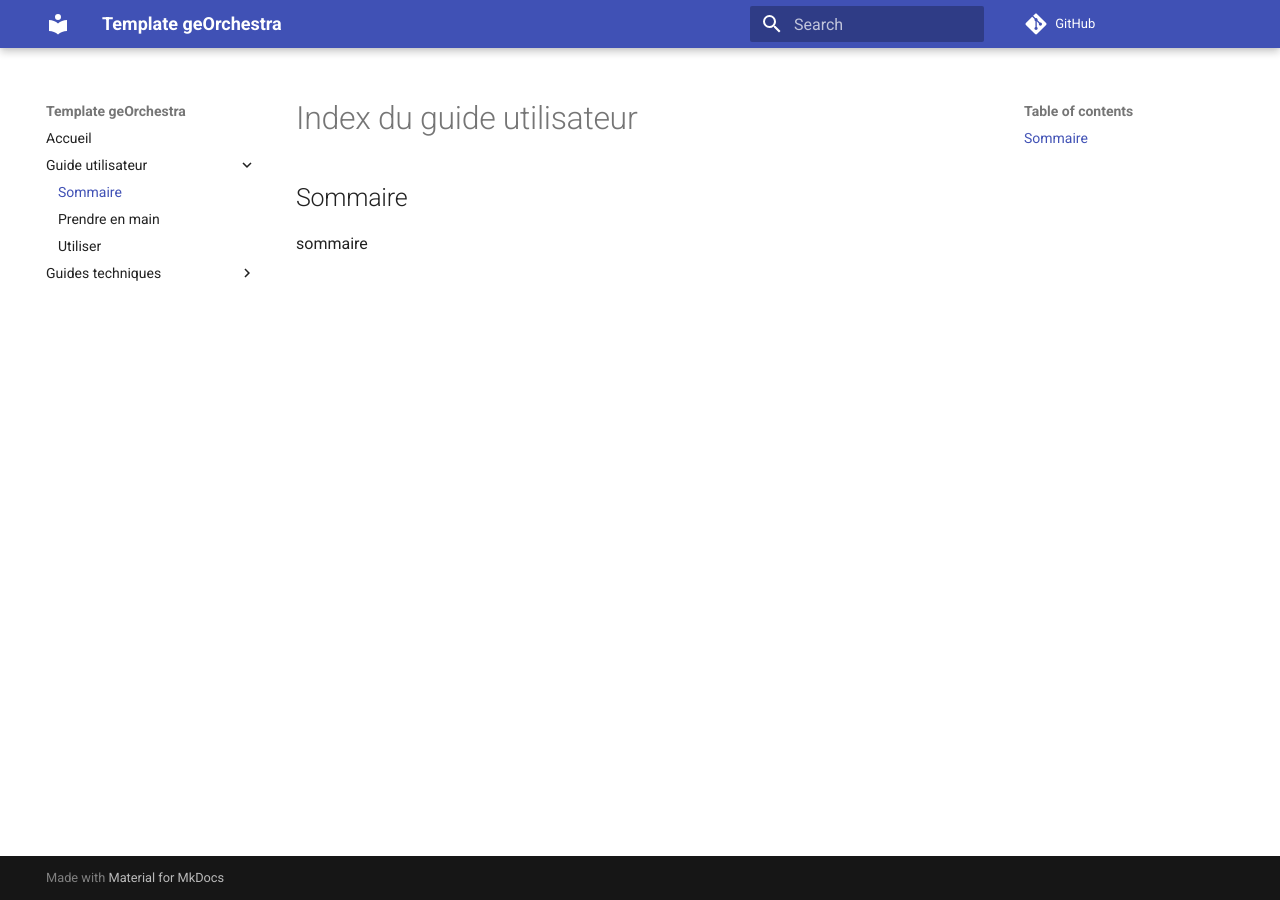
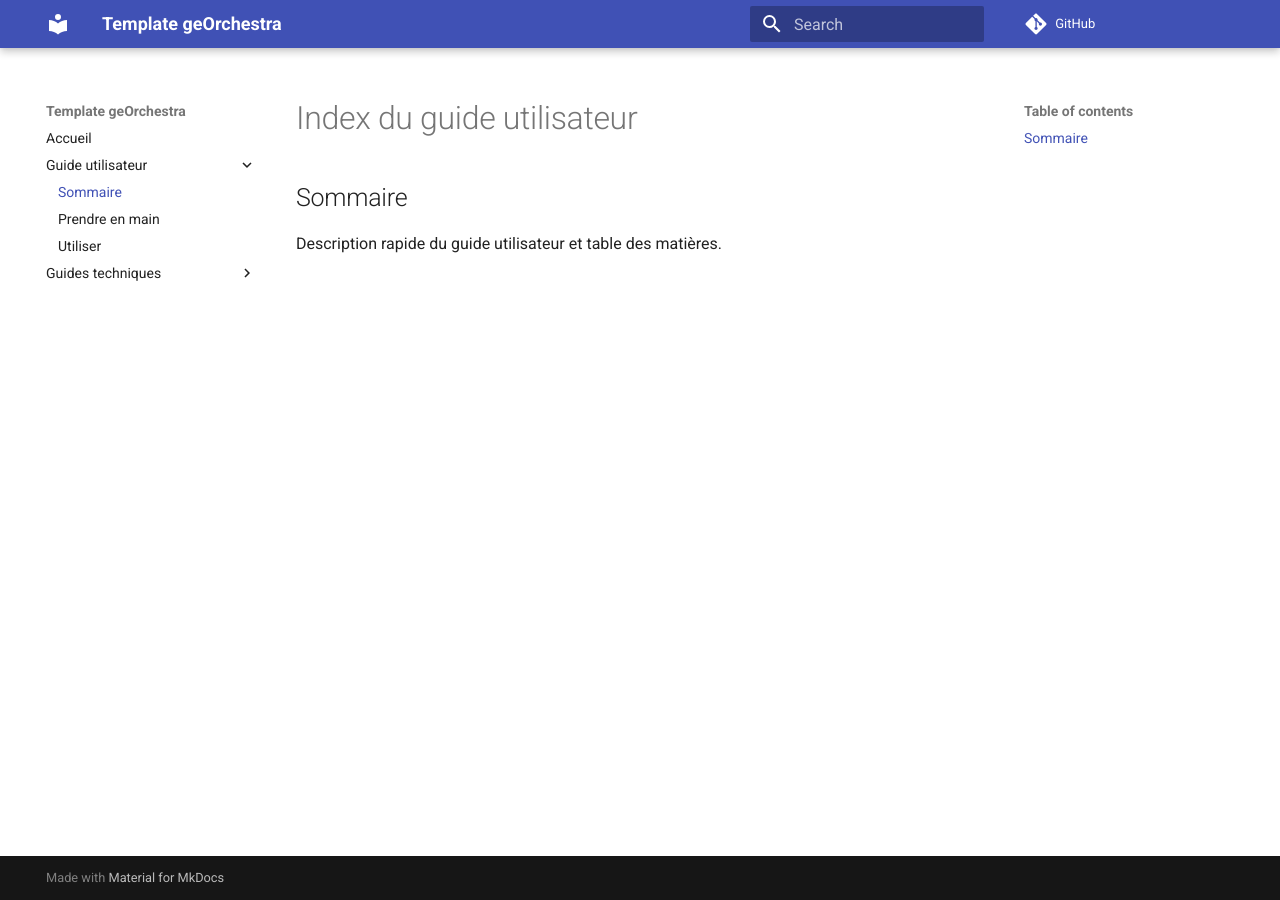
Before and after one commit to georchestra/georchestra_documentation, an MkDocs documentation site: the page built from docs/guide_utilisateur/index.md, in a window 1280 px wide. Built offline with MkDocs 1.6.1 and Material for MkDocs 9.7.7, drawn with Linux system fonts in a browser that asks for light colours; comment, search, counter and statistics services are not loaded.

Commit message:
Update index.md

```diff
--- a/docs/guide_utilisateur/index.md
+++ b/docs/guide_utilisateur/index.md
@@ -2,4 +2,4 @@
 
 ## Sommaire
 
-sommaire
+Description rapide du guide utilisateur et table des matières.
```
